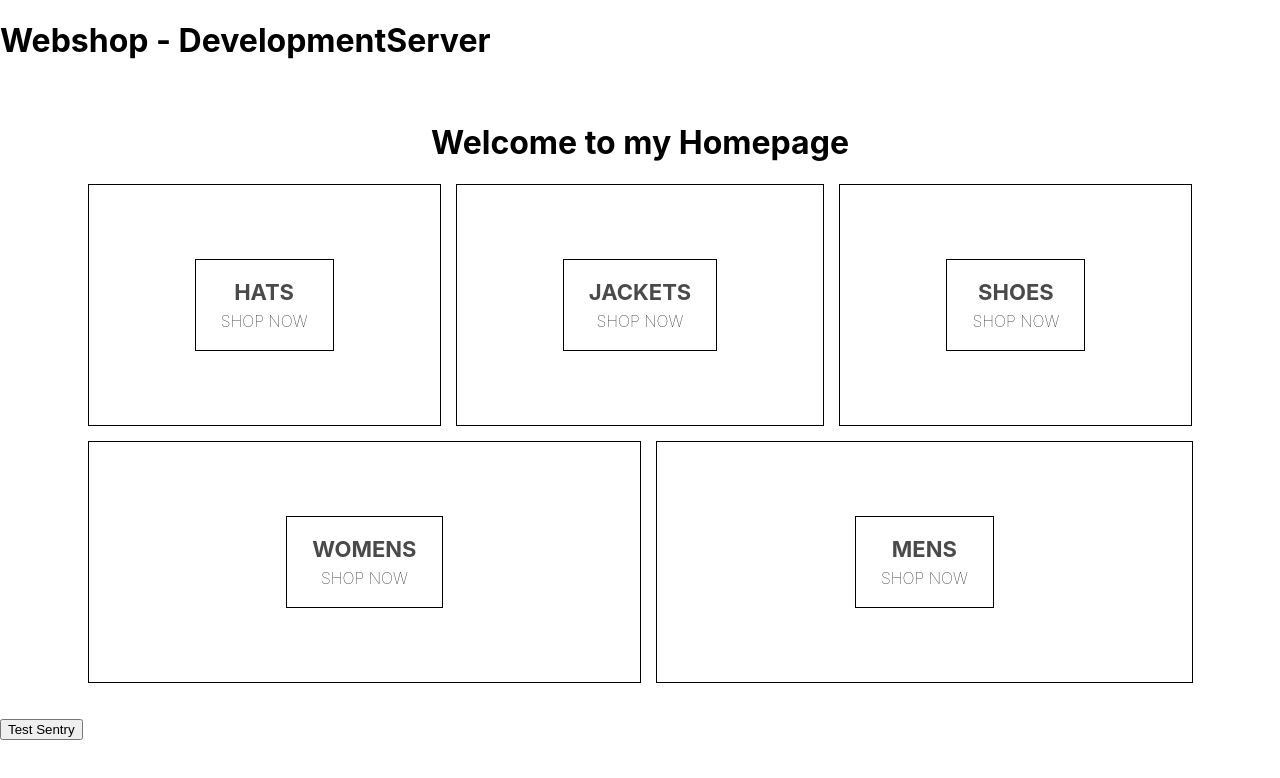
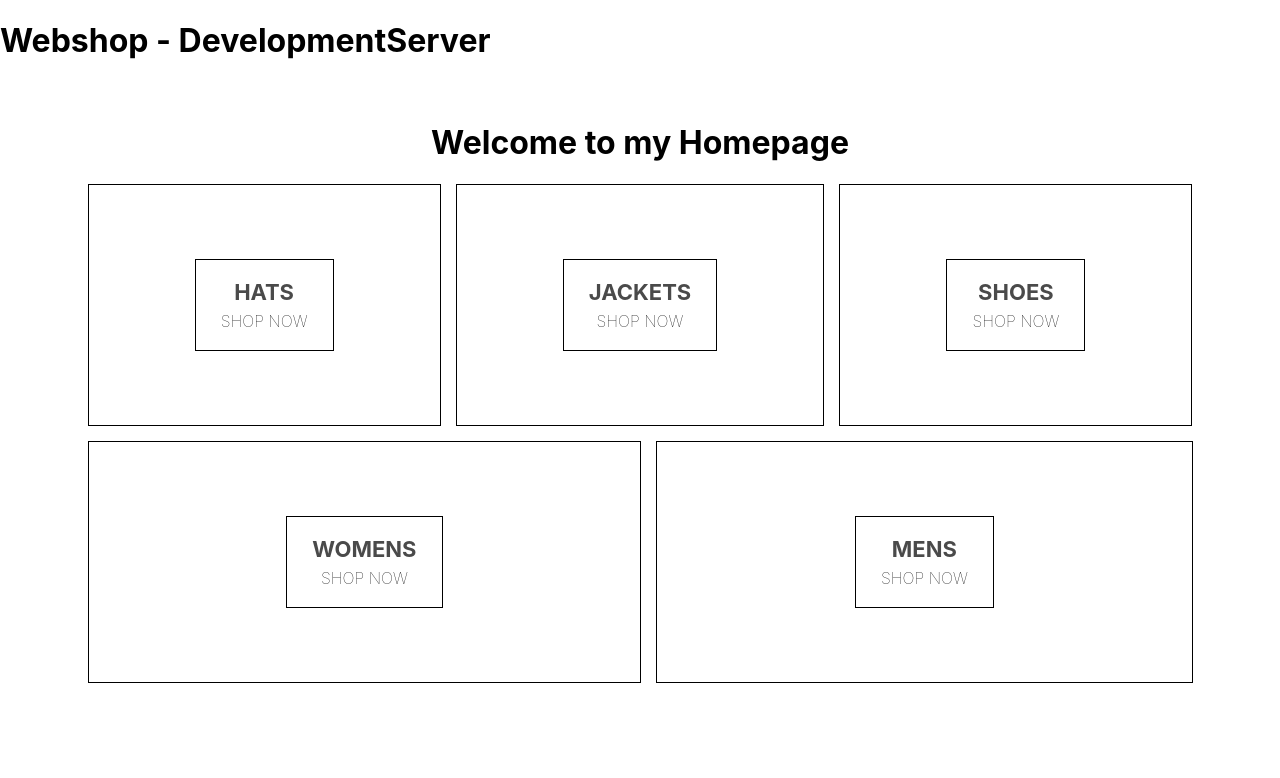
Before and after one commit to xAirx/ReactWebShopProject, a React (Create React App) app: page / in a window 1280 px wide. Shown: the top 778 px of the page. Built offline with nearby package versions, Linux system fonts and the light colour scheme.

Commit message:
small change to env

```diff
--- a/src/App.js
+++ b/src/App.js
@@ -52,7 +52,9 @@ function App() {
     <div>
       <h1>Webshop - DevelopmentServer</h1>
       <Homepage />
-      {process.env.NODE_ENV === 'development' ? <SentryComponent /> : ''}
+      {/*       {process.env.NODE_ENV === 'development' ? <SentryComponent /> : ''}
+       */}
+      {process.env.SERVERMODE === 'development' ? <SentryComponent /> : ''}
     </div>
   );
 }
```
